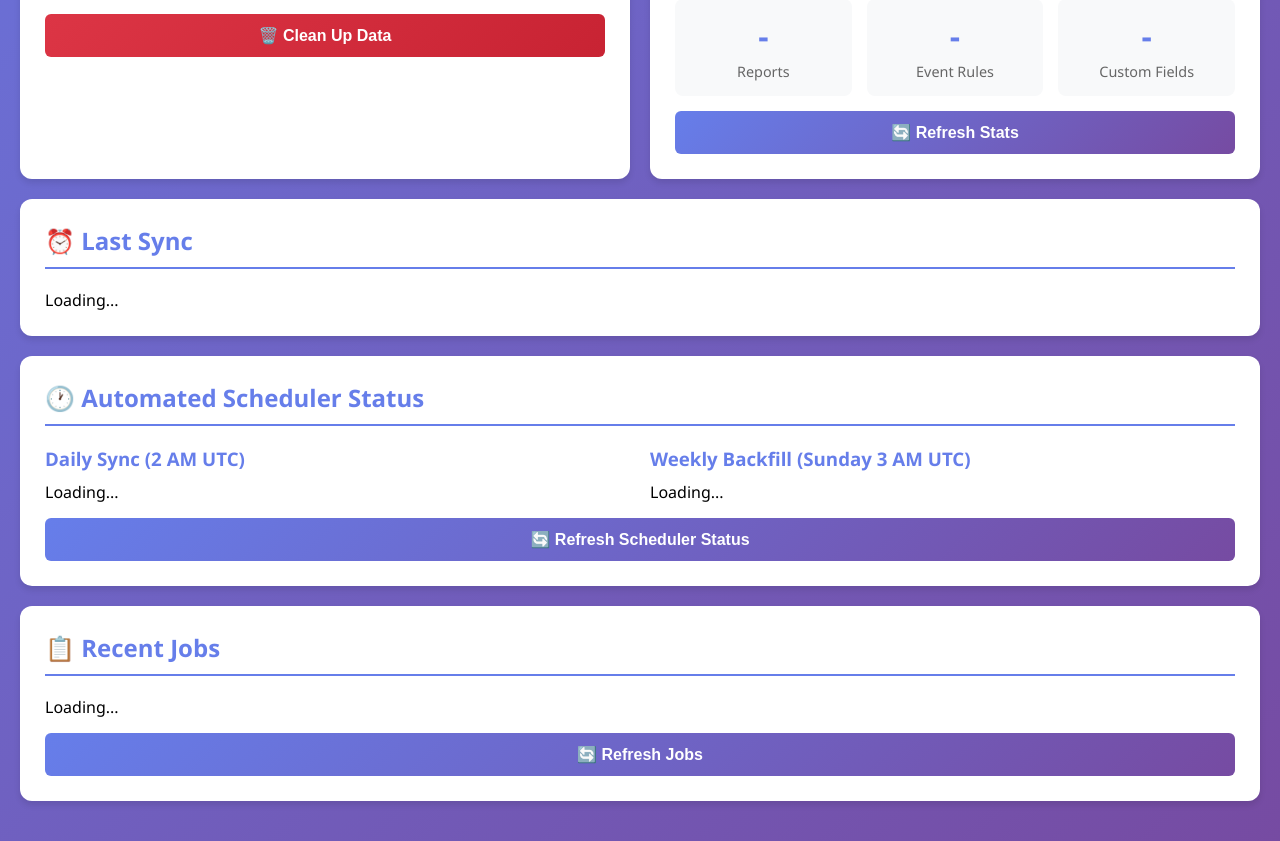
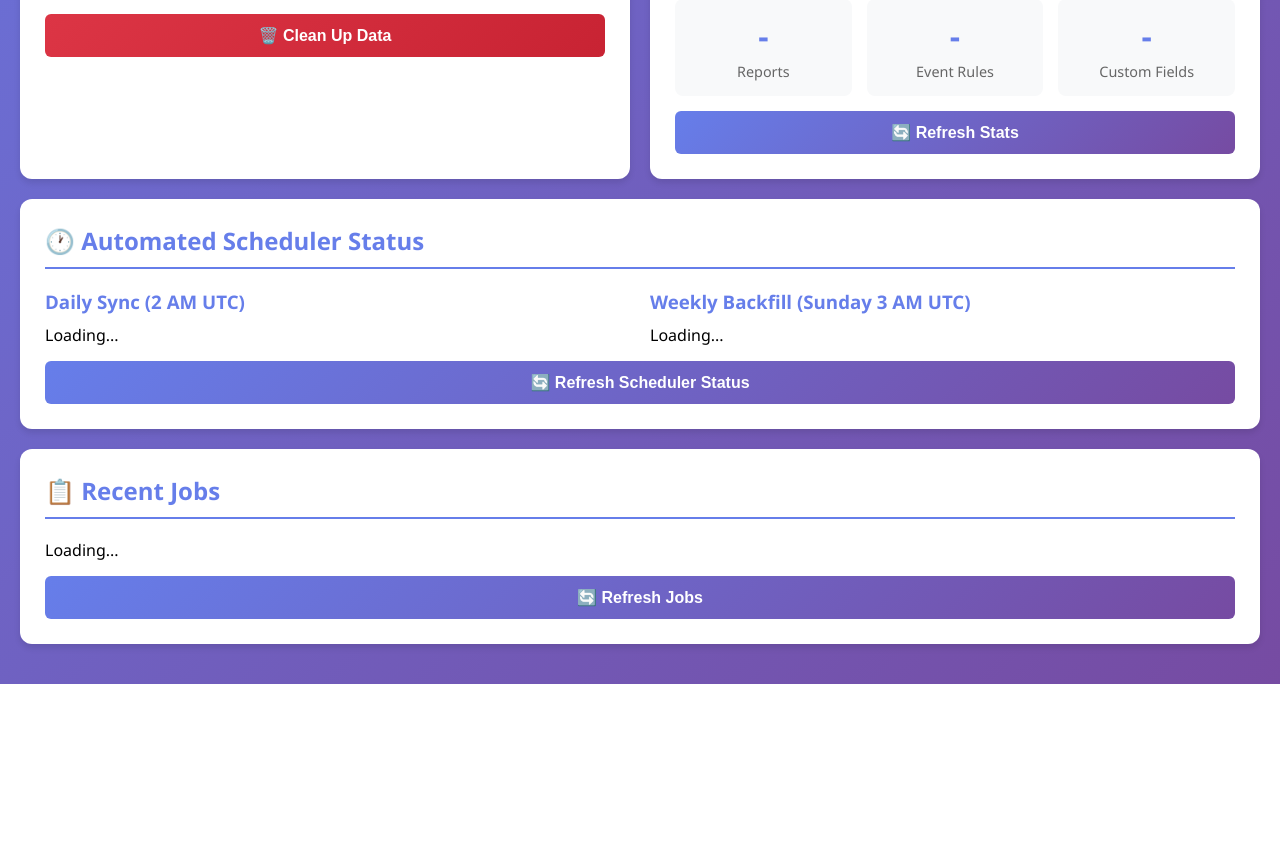
Before and after one commit to MozaicTechnologies/Power-BI-X-GpsGate, a Flask app: template app/templates/dashboard.html in a window 1280 px wide. Shown: the part 941-1782 px from the top of the page. After the commit the page ends 1625 px from the top, so only its background shows below. Run offline with Flask 3, Linux system fonts and the light colour scheme; the template is opened without the code that fills it, so the values that code supplies are empty.

Commit message:
remove "⏰ Last Sync"

```diff
--- a/app/static/js/dashboard.js
+++ b/app/static/js/dashboard.js
@@ -471,27 +471,6 @@
     }
 }
 
-async function refreshLastSync() {
-    try {
-        const response = await fetch('/dashboard/stats/last-sync');
-        const data = await response.json();
-        if (data.success) {
-            const info = document.getElementById('last-sync-info');
-            let html = '';
-            if (data.daily_sync) {
-                html += `<strong>Daily:</strong> ${new Date(data.daily_sync.completed_at).toLocaleString()}<br>`;
-                html += `Records: ${data.daily_sync.records_processed.toLocaleString()}<br><br>`;
-            }
-            if (data.weekly_backfill) {
-                html += `<strong>Weekly:</strong> ${new Date(data.weekly_backfill.completed_at).toLocaleString()}<br>`;
-                html += `Records: ${data.weekly_backfill.records_processed.toLocaleString()}`;
-            }
-            info.innerHTML = html || 'No sync data available';
-        }
-    } catch (error) {
-        console.error('Failed to refresh last sync:', error);
-    }
-}
 
 async function refreshSchedulerStatus() {
     try {
@@ -613,7 +592,6 @@
 refreshCustomerConfigs();
 setTimeout(refreshStats,           500);   // table counts after jobs
 setTimeout(refreshSchedulerStatus, 1000);  // scheduler after table counts
-setTimeout(refreshLastSync,        1500);  // last-sync last (hits cache)
 
 setInterval(refreshJobs,            5000);
 setInterval(refreshStats,          30000);
--- a/app/templates/dashboard.html
+++ b/app/templates/dashboard.html
@@ -288,12 +288,6 @@
             </div>
             </div><!-- end two-column wrapper -->
 
-            <!-- Last Sync Info -->
-            <div class="card" style="grid-column: 1 / -1;">
-                <h2>⏰ Last Sync</h2>
-                <div id="last-sync-info">Loading...</div>
-            </div>
-
             <!-- Scheduler Status -->
             <div class="card" style="grid-column: 1 / -1;">
                 <h2>🕐 Automated Scheduler Status</h2>
```
Also changed, not shown: app/routes/dashboard.py (+0 -22 lines).
